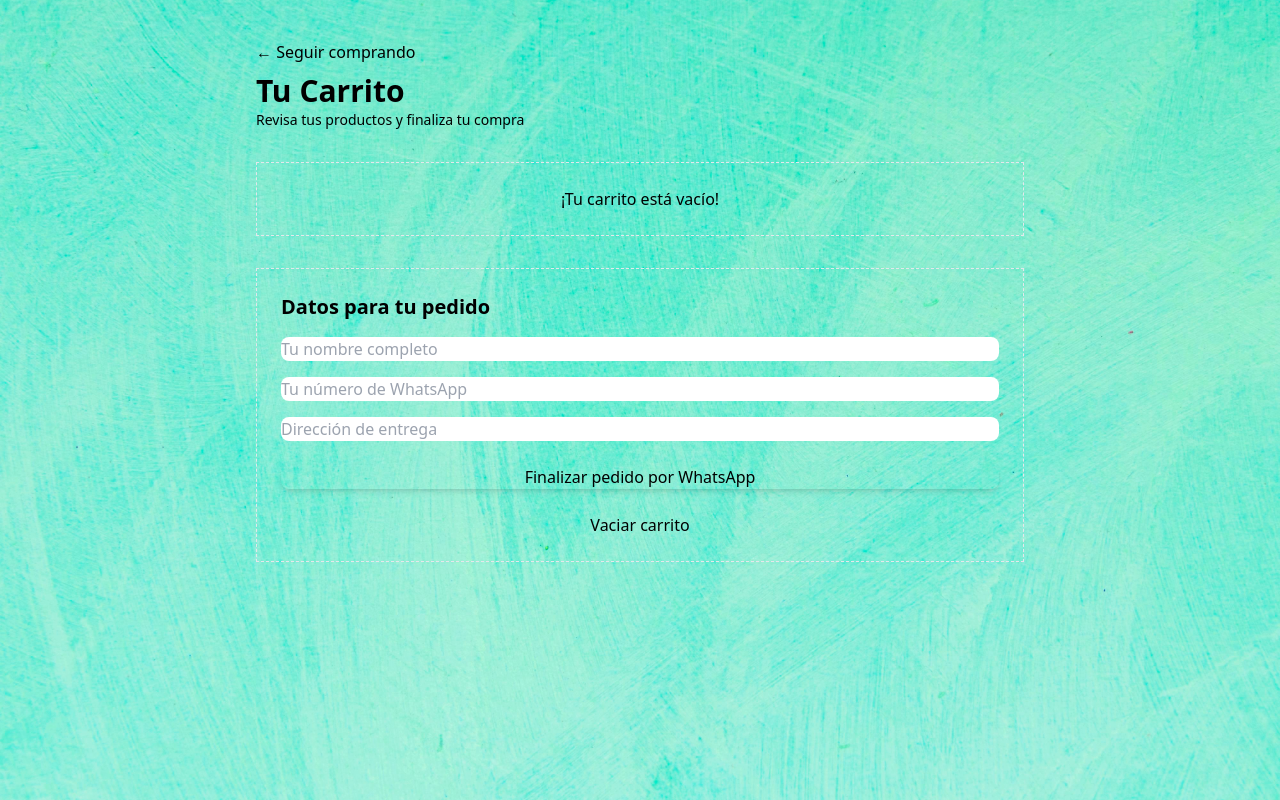
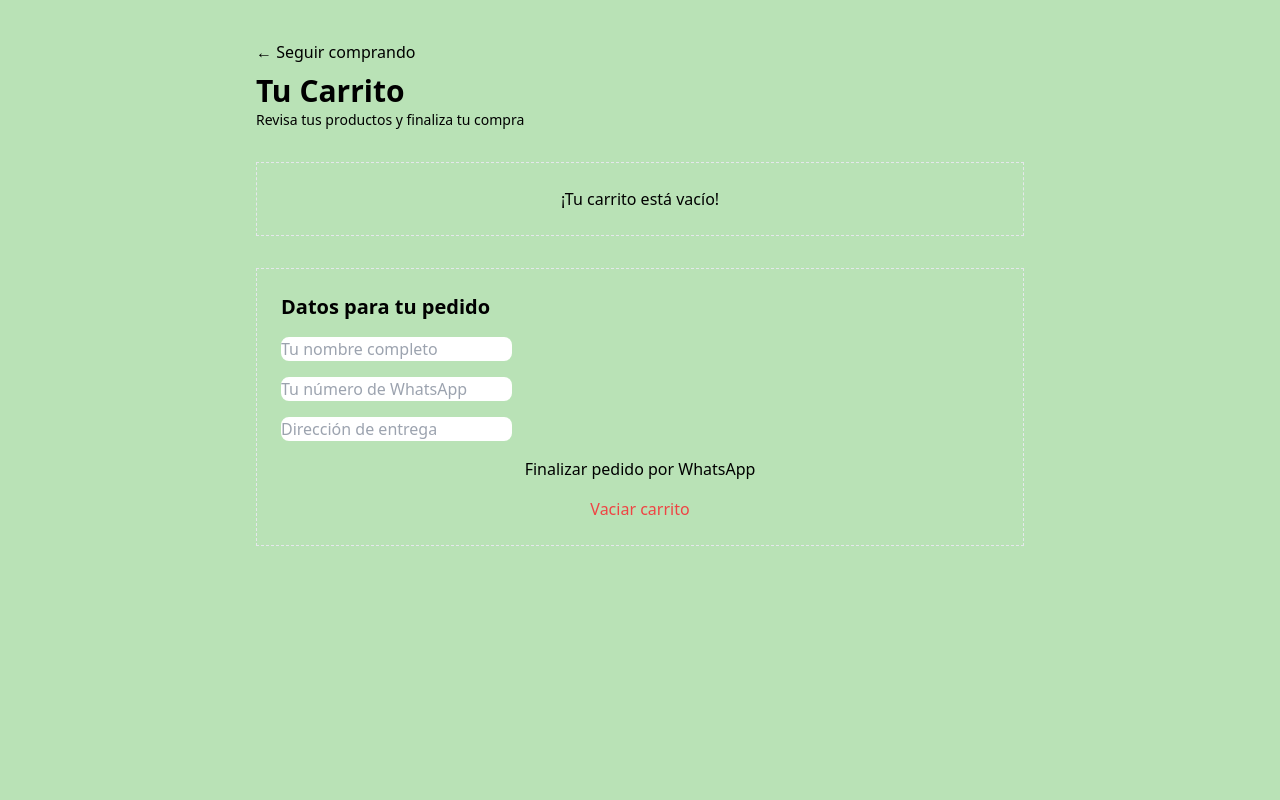
Before and after one commit to Yuriine/vitalight, a React (Vite) app: page /cart in a window 1280 px wide. Built offline with nearby package versions, Linux system fonts and the light colour scheme.

Commit message:
advancements

```diff
--- a/src/components/Header.tsx
+++ b/src/components/Header.tsx
@@ -34,11 +34,11 @@ const Header: React.FC = () => {
     : [];
 
   return (
-    <header className="w-full bg-white shadow flex items-center py-3 px-4 md:px-8 gap-4 md:gap-6">
+    <header className="w-full bg-white shadow flex items-center justify-between py-3 px-4 md:px-8 gap-4 md:gap-6">
       <div className="flex items-center gap-2">
         <span className="font-bold text-2xl text-[#3fbb38]">VitaLight</span>
       </div>
-      <div className="flex-grow flex items-center relative">
+      <div className="flex-grow items-center relative hidden md:flex ">
         <input
           className="input rounded-l-xl rounded-r-none"
           placeholder="Buscar producto..."
@@ -84,9 +84,9 @@ const Header: React.FC = () => {
             if (items.length > 0) setDrawerOpen(true);
           }}
         >
-          <ShoppingBag className="w-8 h-8" />
+          <ShoppingBag className="w-8 h-8 text-primary" />
           {items.length > 0 && (
-            <span className="absolute top-0 right-0 bg-[#3fbb38] text-white rounded-full px-1 text-xs">{items.length}</span>
+            <span className="absolute top-0 right-0 bg-green-500 text-white rounded-full px-1 text-xs">{items.length}</span>
           )}
         </button>
       </div>
@@ -99,7 +99,7 @@ const Header: React.FC = () => {
       >
         <div className="flex flex-col h-full">
           <div className="flex justify-between items-center p-4 border-b">
-            <span className="text-xl font-bold text-[#3fbb38]">Tu Carrito</span>
+            <span className="text-xl font-bold text-primary">Tu Carrito</span>
             <button onClick={() => setDrawerOpen(false)} aria-label="Cerrar carrito" className="text-gray-500 hover:text-red-500 text-2xl">×</button>
           </div>
           <div className="flex-1 overflow-y-auto p-4 flex flex-col gap-4">
@@ -159,10 +159,10 @@ const Header: React.FC = () => {
           <div className="p-4 border-t flex flex-col gap-3">
             <div className="flex justify-between items-center">
               <span className="font-semibold">Total</span>
-              <span className="font-bold text-lg text-[#3fbb38]">${total.toFixed(2)}</span>
+              <span className="font-bold text-lg ">S/. {total.toFixed(2)}</span>
             </div>
             <button
-              className="bg-[#3fbb38] text-white font-semibold rounded-lg py-3 px-4 hover:bg-[#34a32f] transition-colors focus:outline-none focus:ring-2 focus:ring-[#3fbb38]"
+              className="btn btn-success rounded-lg"
               onClick={() => {
                 setDrawerOpen(false);
                 navigate("/cart");
--- a/src/pages/Cart.tsx
+++ b/src/pages/Cart.tsx
@@ -35,10 +35,8 @@ const Cart: React.FC = () => {
 
   return (
     <div
-      className="min-h-screen py-10 bg-cover bg-center bg-no-repeat relative"
-      style={{
-        backgroundImage: `url(${bgImage})`,
-      }}
+      className="min-h-screen py-10 bg-cover bg-center bg-no-repeat relative bg-primary"
+
     >
       {/* Overlay para mejorar legibilidad */}
       <div className="absolute inset-0 bg-base-200/80 pointer-events-none z-0" />
@@ -46,7 +44,7 @@ const Cart: React.FC = () => {
         {/* Botón seguir comprando */}
         <div className="mb-2 flex">
           <button
-            className="btn btn-link"
+            className="btn btn-success rounded-lg"
             onClick={() => navigate("/")}
             type="button"
           >
@@ -70,24 +68,22 @@ const Cart: React.FC = () => {
             ) : (
               <ul className="flex flex-col gap-4">
                 {items.map(item => (
-                  <li key={item.id} className="flex gap-4 items-center bg-base-200/80 rounded-xl p-3  transition border border-base-300">
+                  <li key={item.id} className="flex gap-4 items-center bg-base-200/80 rounded-xl   transition ">
                     <div className="avatar">
                       <div className="w-16 h-16 rounded-xl border border-base-300 bg-base-100">
                         <img src={item.image} alt={item.name} className="object-cover w-full h-full" />
                       </div>
                     </div>
                     <div className="flex-1 min-w-0">
-                      <div className="flex justify-between items-center">
-                        <span className="font-bold text-lg truncate">{item.name}</span>
-                        <button className="btn btn-circle btn-ghost btn-sm hover:bg-error/10" onClick={() => removeFromCart(item.id)} aria-label={`Eliminar ${item.name}`}>
-                          <Trash className="w-5 h-5 text-error" />
-                        </button>
-                      </div>
-                      <div className="flex gap-2 items-center mt-1">
-                        <span className="badge badge-outline badge-lg">x{item.quantity}</span>
+                      <span className="font-bold text-lg truncate">{item.name}</span>
+                      <div className="flex  items-center mt-1 gap-4">
+                        <span className="badge badge-success badge-soft badge-lg text-base">x{item.quantity} </span>
                         <span className="text-success font-semibold text-base">S/. {(item.price * item.quantity).toFixed(2)}</span>
                       </div>
                     </div>
+                    <button className="btn btn-circle" onClick={() => removeFromCart(item.id)} aria-label={`Eliminar ${item.name}`}>
+                      <Trash className="w-5 h-5 text-error" />
+                    </button>
                   </li>
                 ))}
               </ul>
@@ -110,18 +106,18 @@ const Cart: React.FC = () => {
             <h2 className="text-xl font-bold mb-4">Datos para tu pedido</h2>
             <form className="flex flex-col gap-4">
               <label className="form-control w-full">
-                <input className="input input-bordered input-lg w-full rounded-lg" value={name} onChange={e => setName(e.target.value)} placeholder="Tu nombre completo" />
+                <input className="input  rounded-lg" value={name} onChange={e => setName(e.target.value)} placeholder="Tu nombre completo" />
               </label>
               <label className="form-control w-full">
-                <input className="input input-bordered input-lg w-full rounded-lg" value={phone} onChange={e => setPhone(e.target.value)} placeholder="Tu número de WhatsApp" />
+                <input className="input  rounded-lg" value={phone} onChange={e => setPhone(e.target.value)} placeholder="Tu número de WhatsApp" />
               </label>
               <label className="form-control w-full">
-                <input className="input input-bordered input-lg w-full rounded-lg" value={address} onChange={e => setAddress(e.target.value)} placeholder="Dirección de entrega" />
+                <input className="input  rounded-lg" value={address} onChange={e => setAddress(e.target.value)} placeholder="Dirección de entrega" />
               </label>
 
               <button
                 type="button"
-                className="btn btn-success btn-lg w-full mt-2 shadow-md rounded-lg"
+                className="btn btn-success btn-rounded-xl"
                 onClick={handleWhatsappOrder}
                 disabled={items.length === 0 || !name || !phone || !address || !email}
               >
@@ -129,7 +125,7 @@ const Cart: React.FC = () => {
               </button>
               <button
                 type="button"
-                className="btn btn-ghost btn-lg w-full mt-2 rounded-lg"
+                className="btn btn-ghost text-red-500 rounded-xl"
                 onClick={() => {
                   clearCart();
                   navigate("/");
```
